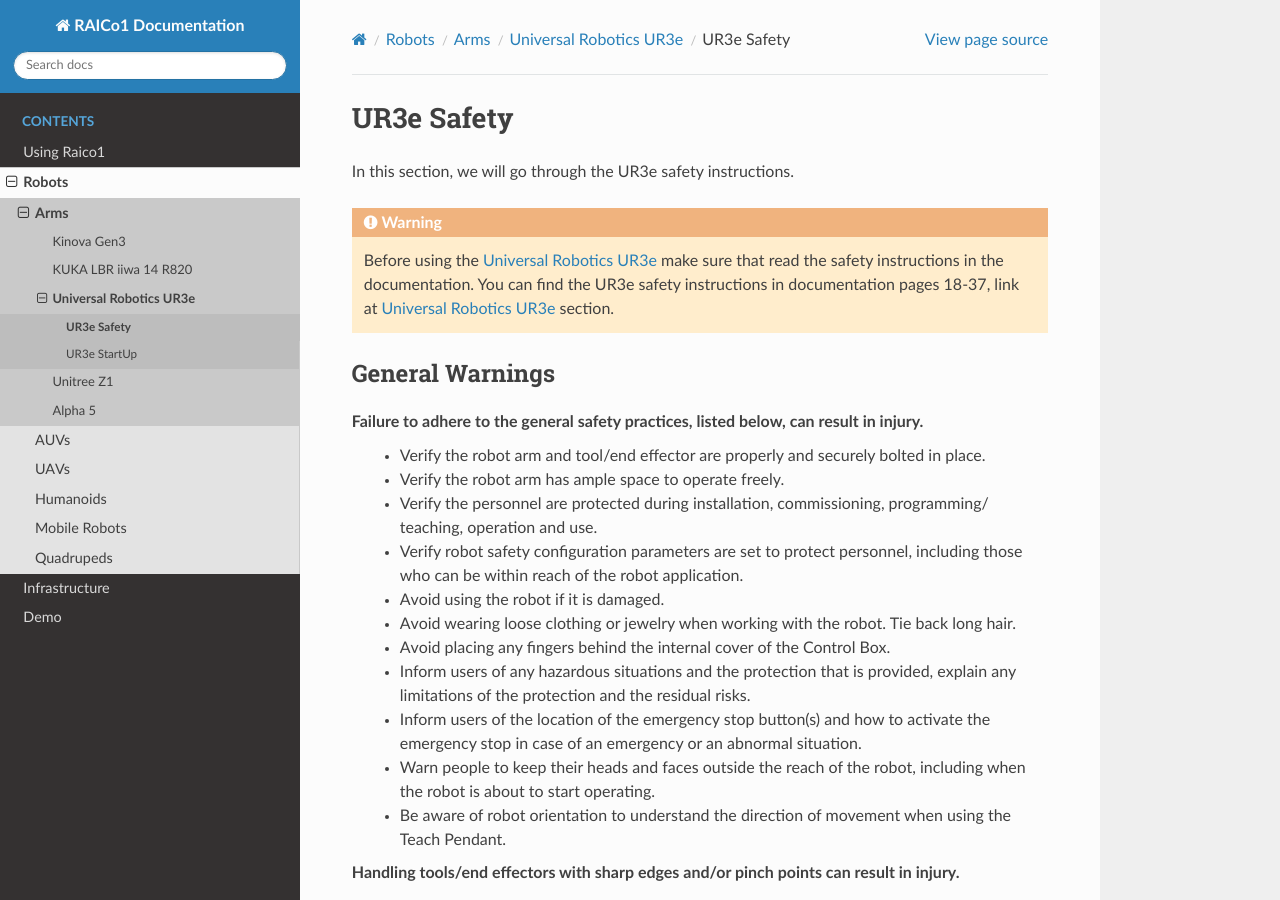
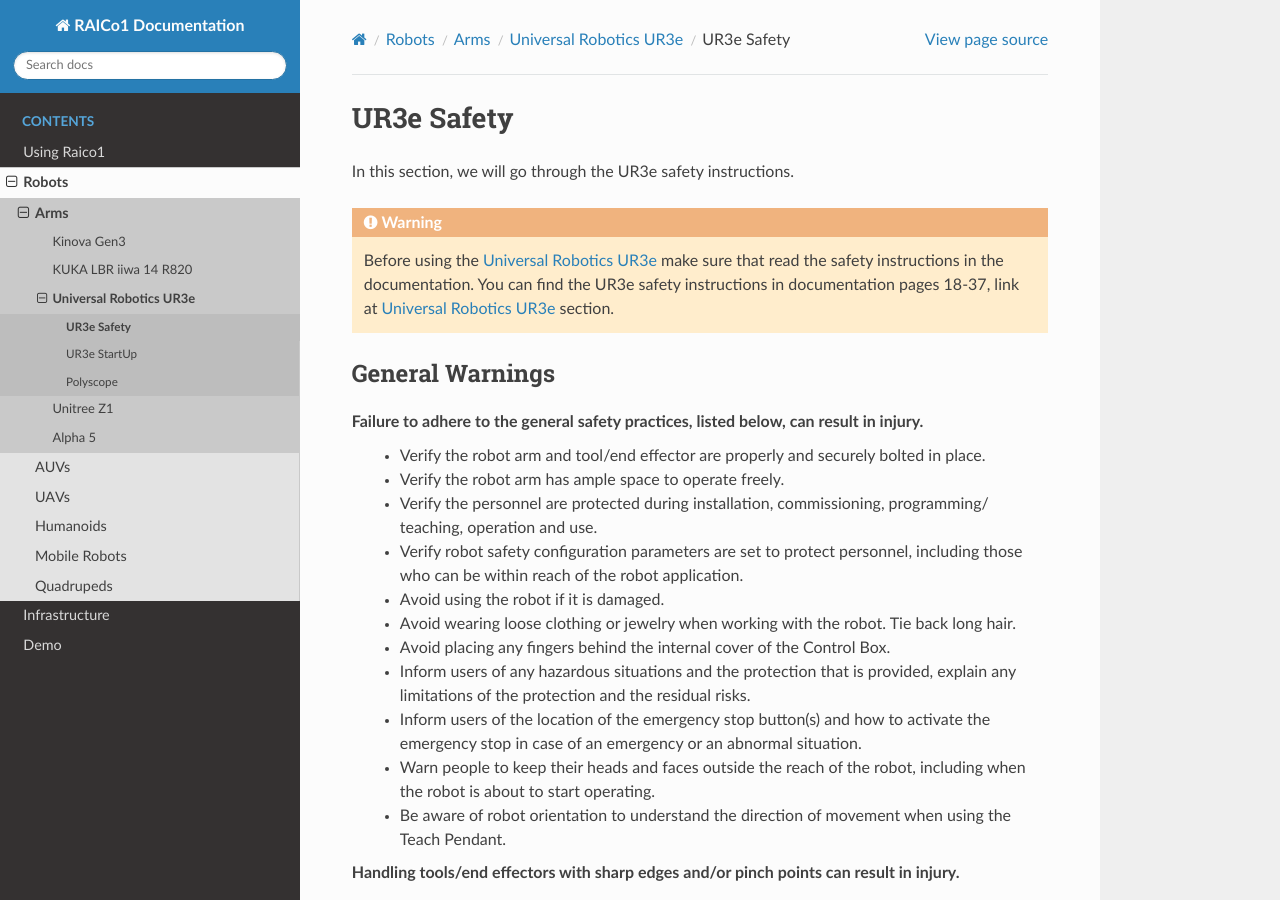
Before and after one commit to UoM-RAICo1/raico-docs, a Sphinx documentation site: the page built from source/robots/Arms/UniversalRoboticsUr3/ur3e_safety.rst, in a window 1280 px wide and 900 px high. Built offline with Sphinx 7.4.7 and the Read the Docs theme 2.0.0, drawn with Linux system fonts in a browser that asks for light colours.

Commit message:
Start ur3e_polyscope.rst

```diff
--- a/source/robots/Arms/UniversalRoboticsUr3/index.rst
+++ b/source/robots/Arms/UniversalRoboticsUr3/index.rst
@@ -53,6 +53,7 @@
 
         ur3e_safety
         ur3e_start
+        ur3e_polyscope
 
 ..        z1_remote_control
 ..        z1_ros
--- /dev/null
+++ b/source/robots/Arms/UniversalRoboticsUr3/ur3e_polyscope.rst
@@ -0,0 +1,8 @@
+
+
+
+.. _ur3e_polyscope:
+
+=========
+Polyscope
+=========
```
